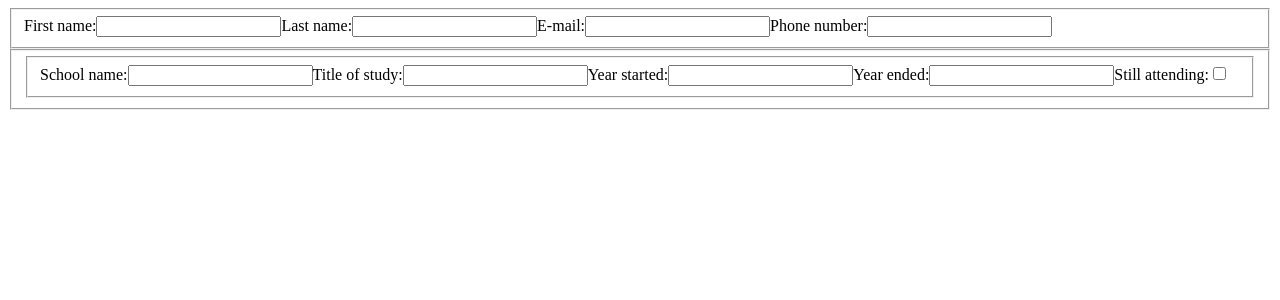
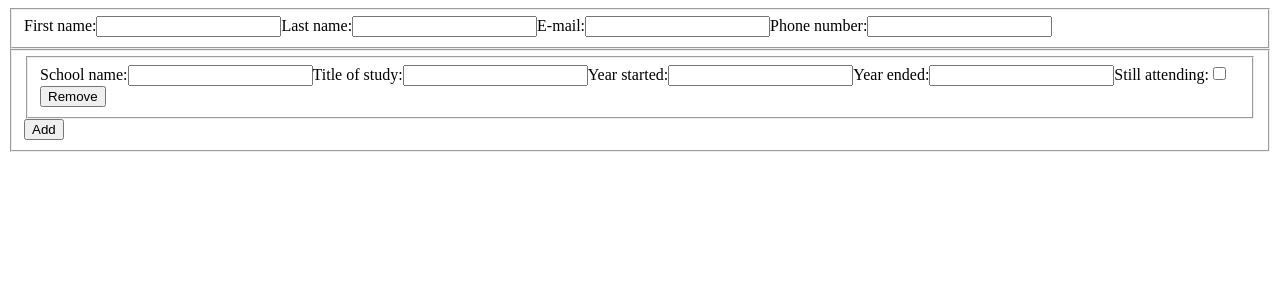
Before and after one commit to bigacz/cv-creator, a React (Vite) app: page / in a window 1280 px wide. Shown: the top 300 px of the page. Built offline with nearby package versions, Linux system fonts and the light colour scheme.

Commit message:
add remove and add features in experience editor

```diff
--- a/src/components/CvCreator.jsx
+++ b/src/components/CvCreator.jsx
@@ -23,8 +23,6 @@ function CvCreator() {
       return e.id == id;
     });
 
-    console.log(value);
-
     const editedSchool = schools[editedSchoolIndex];
 
     const newSchool = { ...editedSchool, [name]: value };
@@ -33,7 +31,29 @@ function CvCreator() {
     setSchools(newSchools);
   }
 
-  const handlers = { handleCredentialsChange, handleSchoolsChange };
+  function handleAddSchool() {
+    const highestId = findHighestId(schools);
+
+    const newSchool = { ...defaultSchool, id: highestId + 1 };
+
+    const newSchools = [...schools, newSchool];
+
+    setSchools(newSchools);
+  }
+
+  function handleRemoveSchool(id) {
+    const schoolIndex = schools.findIndex((element) => element.id === id);
+    const newSchools = schools.toSpliced(schoolIndex, 1);
+
+    setSchools(newSchools);
+  }
+
+  const handlers = {
+    handleCredentialsChange,
+    handleSchoolsChange,
+    handleAddSchool,
+    handleRemoveSchool,
+  };
 
   return (
     <div>
@@ -60,3 +80,13 @@ const defaultSchool = {
   yearEnded: '',
   isEnded: '',
 };
+
+function findHighestId(array) {
+  const ids = array.map((e) => e.id);
+  const highest = ids.reduce(
+    (candidate, current) => (current > candidate ? current : candidate),
+    0
+  );
+
+  return highest;
+}
--- a/src/components/editor/Editor.jsx
+++ b/src/components/editor/Editor.jsx
@@ -4,7 +4,12 @@ import GeneralEditor from './GeneralEditor';
 
 function Editor({ cvData, handlers }) {
   const { credentials, schools } = cvData;
-  const { handleCredentialsChange, handleSchoolsChange } = handlers;
+  const {
+    handleCredentialsChange,
+    handleSchoolsChange,
+    handleAddSchool,
+    handleRemoveSchool,
+  } = handlers;
 
   return (
     <div>
@@ -12,7 +17,12 @@ function Editor({ cvData, handlers }) {
         credentials={credentials}
         handleChange={handleCredentialsChange}
       />
-      <EducationEditor schools={schools} handleChange={handleSchoolsChange} />
+      <EducationEditor
+        schools={schools}
+        handleChange={handleSchoolsChange}
+        handleAdd={handleAddSchool}
+        handleRemove={handleRemoveSchool}
+      />
       <ExperienceEditor />
     </div>
   );
--- a/src/components/editor/EducationEditor.jsx
+++ b/src/components/editor/EducationEditor.jsx
@@ -1,4 +1,4 @@
-function EducationEditor({ schools, handleChange }) {
+function EducationEditor({ schools, handleChange, handleAdd, handleRemove }) {
   const schoolFieldsets = schools.map((school) => {
     const { id, schoolName, studyTitle, yearStarted, yearEnded, isEnded } =
       school;
@@ -55,11 +55,26 @@ function EducationEditor({ schools, handleChange }) {
             }}
           />
         </label>
+        <button
+          type="button"
+          onClick={() => {
+            handleRemove(id);
+          }}
+        >
+          Remove
+        </button>
       </fieldset>
     );
   });
 
-  return <fieldset>{schoolFieldsets}</fieldset>;
+  return (
+    <fieldset>
+      {schoolFieldsets}
+      <button type="button" onClick={handleAdd}>
+        Add
+      </button>
+    </fieldset>
+  );
 }
 
 export default EducationEditor;
```
